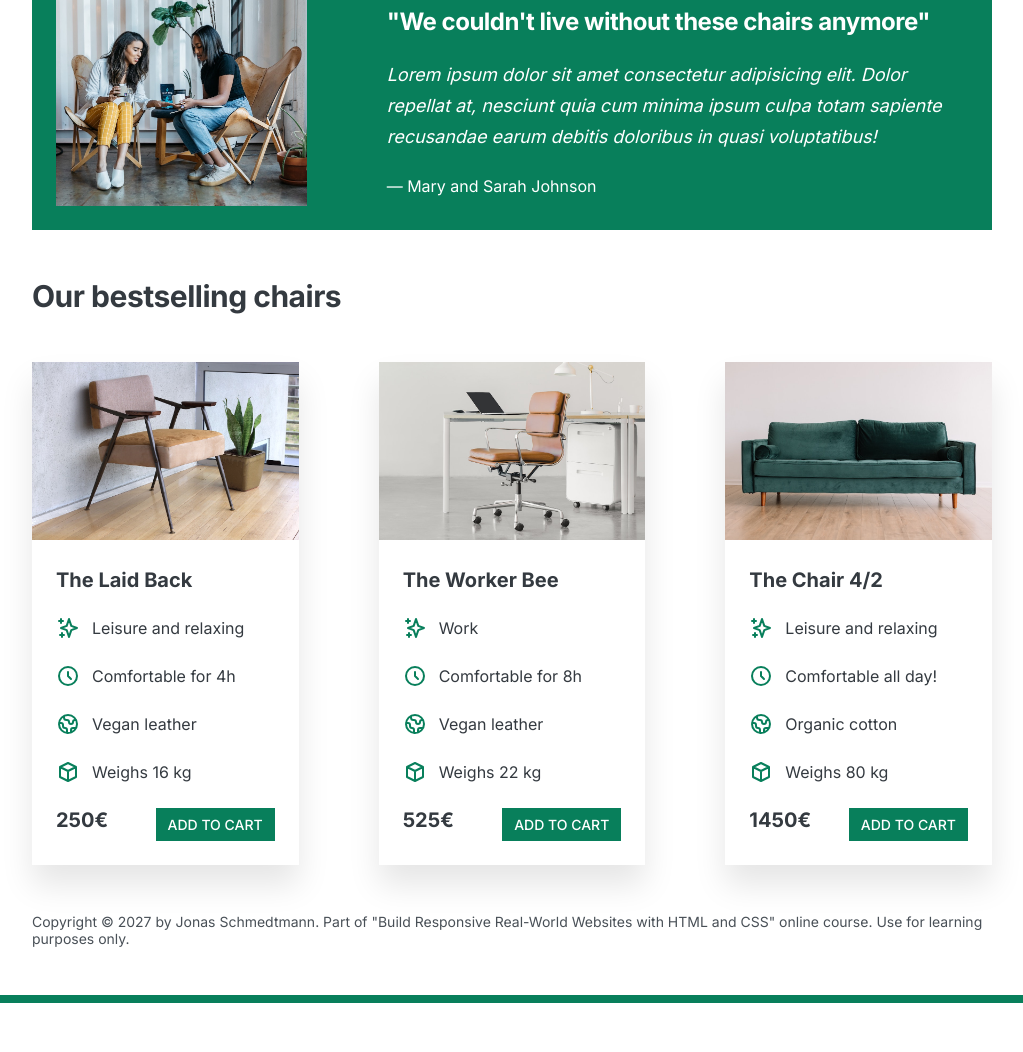
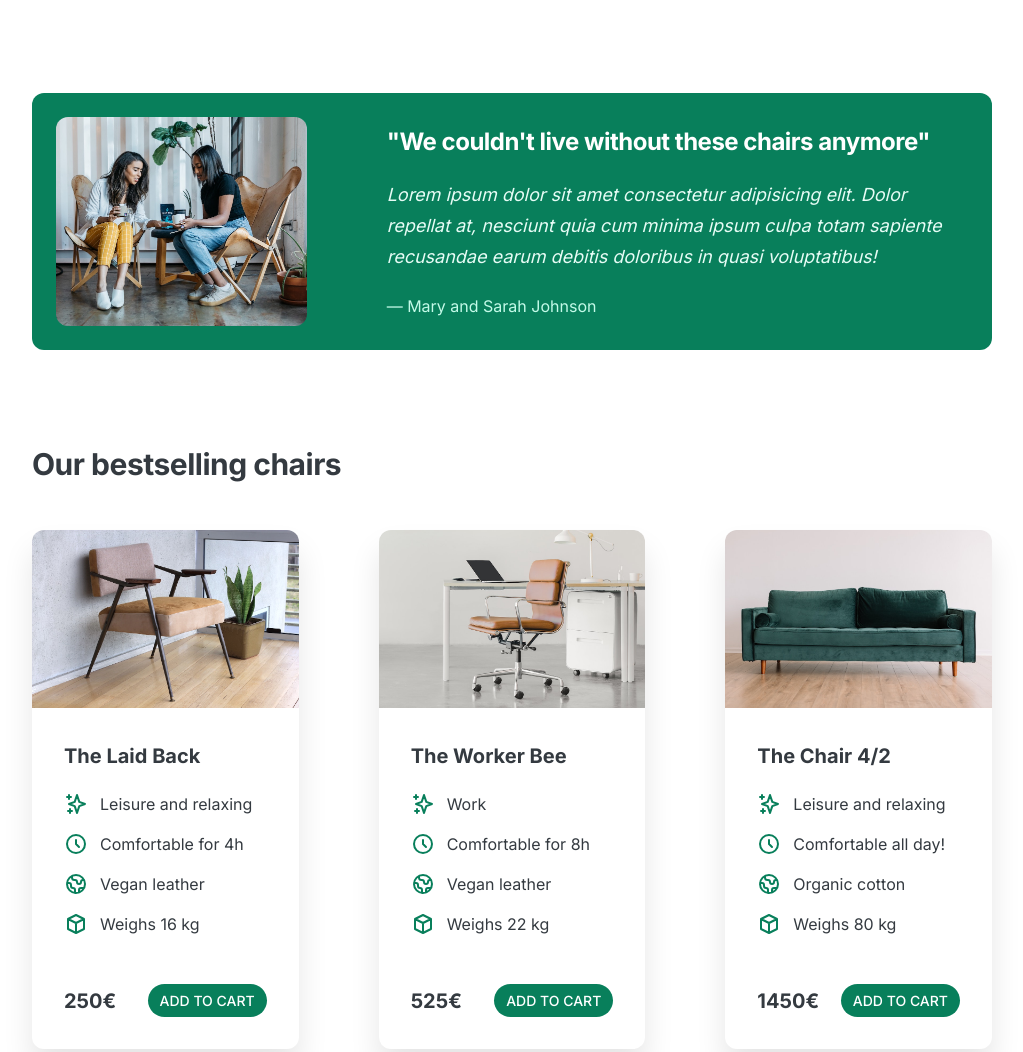
Before and after one commit to rogueassassin11/design-fundamentals, a plain HTML site: page index.html in a window 1280 px wide. Shown: the part 909-1961 px from the top of the page, without its empty margins (128-1151 px from the left). Before the commit the page ends 1912 px from the top, so only its background shows below. Drawn offline with Linux system fonts and the light colour scheme.

Commit message:
Web Design Rules: Border-radius, whitespace, visual heirarchy

```diff
--- a/style.css
+++ b/style.css
@@ -35,7 +35,7 @@ body {
 
 header,
 section {
-  margin-bottom: 48px;
+  margin-bottom: 96px;
 }
 
 h2 {
@@ -58,6 +58,7 @@ h2 {
   text-transform: uppercase;
   display: inline-block;
   font-weight: 500;
+  border-radius: 100px;
 }
 
 .btn:hover,
@@ -75,6 +76,10 @@ h2 {
   padding: 8px 12px;
 }
 
+img {
+  border-radius: 12px;
+}
+
 /* ------------------------ */
 /* COMPONENT STYLES */
 /* ------------------------ */
@@ -84,7 +89,7 @@ header {
   display: grid;
   grid-template-columns: repeat(2, 1fr);
   column-gap: 80px;
-  margin-top: 48px;
+  margin-top: 64px;
 }
 
 .header-text-box {
@@ -92,7 +97,7 @@ header {
 }
 
 h1 {
-  margin-bottom: 24px;
+  margin-bottom: 32px;
   font-size: 44px;
   line-height: 1.1;
   letter-spacing: -1px;
@@ -114,7 +119,7 @@ img {
   stroke: #087f5b;
   width: 32px;
   height: 32px;
-  margin-bottom: 16px;
+  margin-bottom: 24px;
 }
 
 .features-title {
@@ -132,6 +137,7 @@ img {
   background-color: #087f5b;
   color: #fff;
   padding: 24px;
+  border-radius: 12px;
 }
 
 .testimonial-box {
@@ -149,16 +155,27 @@ img {
   margin-bottom: 24px;
   line-height: 1.7;
   font-size: 18px;
+  color: #e6fcf5;
+}
+
+.testimonial-author {
+  color: #c3fae8;
 }
 
 /* CHAIRS */
 /* box-shadow: horizontal offset, vertical offset, blur, (radius) scale the shadow up, color; */
 .chair {
   box-shadow: 0 20px 30px 0 rgb(0, 0, 0, 0.1);
+  border-radius: 12px;
+}
+
+.chair img {
+  border-bottom-left-radius: 0;
+  border-bottom-right-radius: 0;
 }
 
 .chair-box {
-  padding: 24px;
+  padding: 32px;
 }
 
 h3 {
@@ -168,14 +185,14 @@ h3 {
 
 .chair-details {
   list-style: none;
-  margin-bottom: 24px;
+  margin-bottom: 48px;
 }
 
 .chair-details li {
   display: flex;
   align-items: center;
   gap: 12px;
-  margin-bottom: 24px;
+  margin-bottom: 16px;
 }
 
 .chair-details li:last-child {
@@ -191,6 +208,7 @@ h3 {
 .chair-price {
   display: flex;
   justify-content: space-between;
+  align-items: center;
   font-size: 20px;
 }
 
```
Also changed, not shown: design.html (+35 -0 lines).
